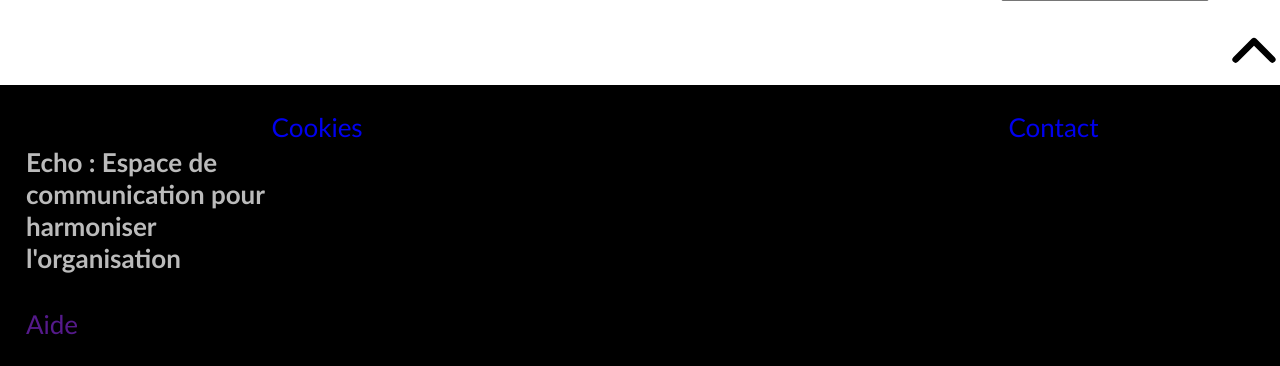
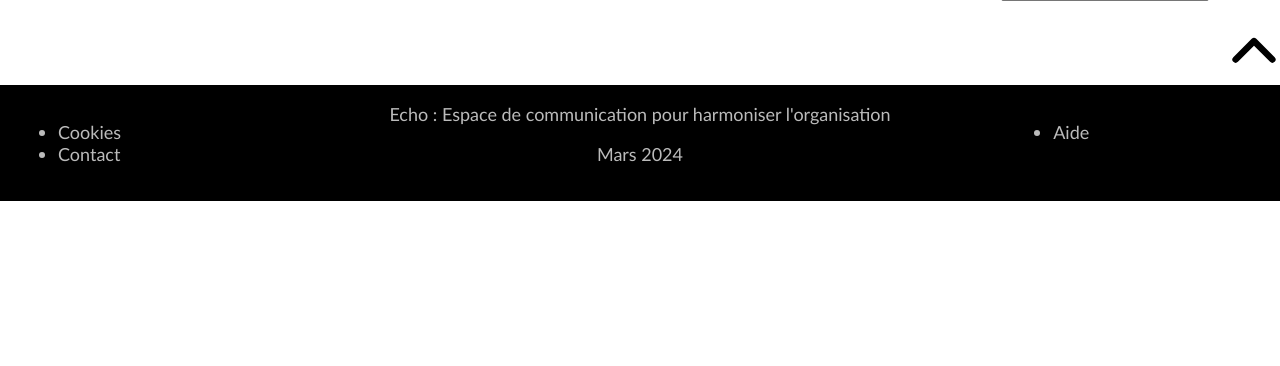
Before and after one commit to benoitmontret/projet_stage, a PHP site: page / in a window 1280 px wide. Shown: the part 1094-1460 px from the top of the page. After the commit the page ends 1295 px from the top, so only its background shows below. Run offline with PHP 8.4, Linux system fonts and the light colour scheme; data that the repository does not hold is empty.

Commit message:
css footer

```diff
--- a/assets/css/style.css
+++ b/assets/css/style.css
@@ -28,13 +28,24 @@ footer {
     margin-top: auto;
     background-color: black;
     color: #bbb;
+    font-size: 18px;
     padding: 1em;
     /* height: 100px; */
 }
+footer ul{
+
+}
 footer a {
     text-decoration: none;
-    color: #;
+    color: #bbb;
 }
+footer a:hover {
+    color: #ddd;
+}
+.foot_center {
+    text-align: center;
+}
+
 h2, h3{
     text-align: center;
 }
--- a/footer.php
+++ b/footer.php
@@ -3,10 +3,22 @@
 </main >
 <footer id="page_down">
 
-    <h4>Echo : Espace de communication pour harmoniser l'organisation</h4>
-    <a href="#cookie">Cookies</a>
-    <a href="#contact">Contact</a>
-    <a href="">Aide</a>
+    <div class="foot_left">
+        <ul>
+            <li><a href="#cookie">Cookies</a></li>
+            <li><a href="#contact">Contact</a></li>
+        </ul>
+    </div>
+    <div class="foot_center">
+        <pour>Echo : Espace de communication pour harmoniser l'organisation</p>
+        <p>Mars 2024</p>
+    </div>
+    <div class="foot_right">
+        <ul>
+            <li><a href="">Aide</a></li>
+        </ul>
+    </div>
+
 </footer>
 </body>
 
```
